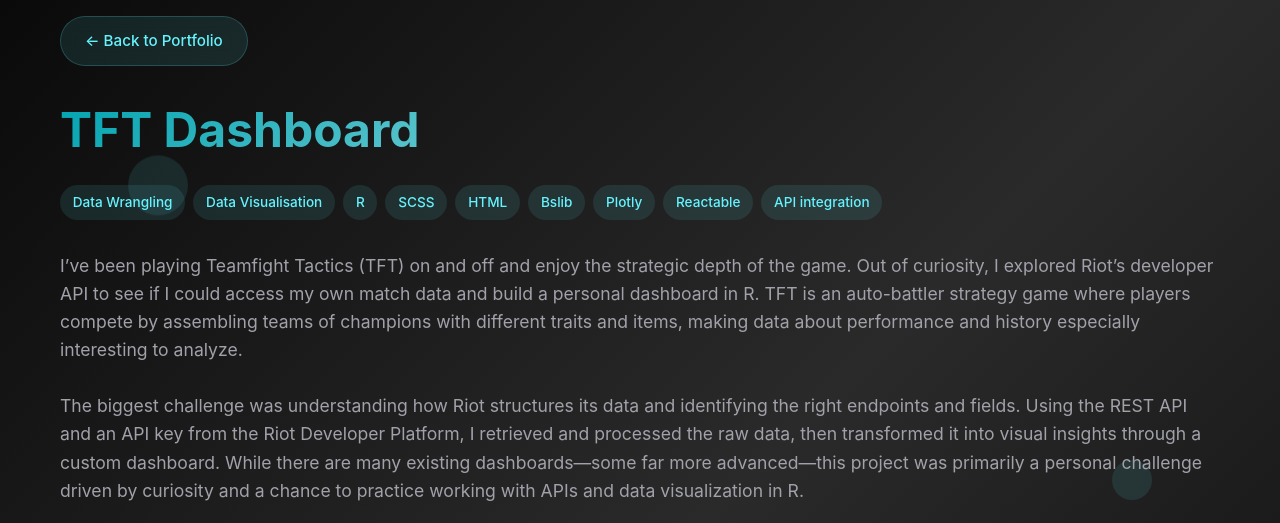
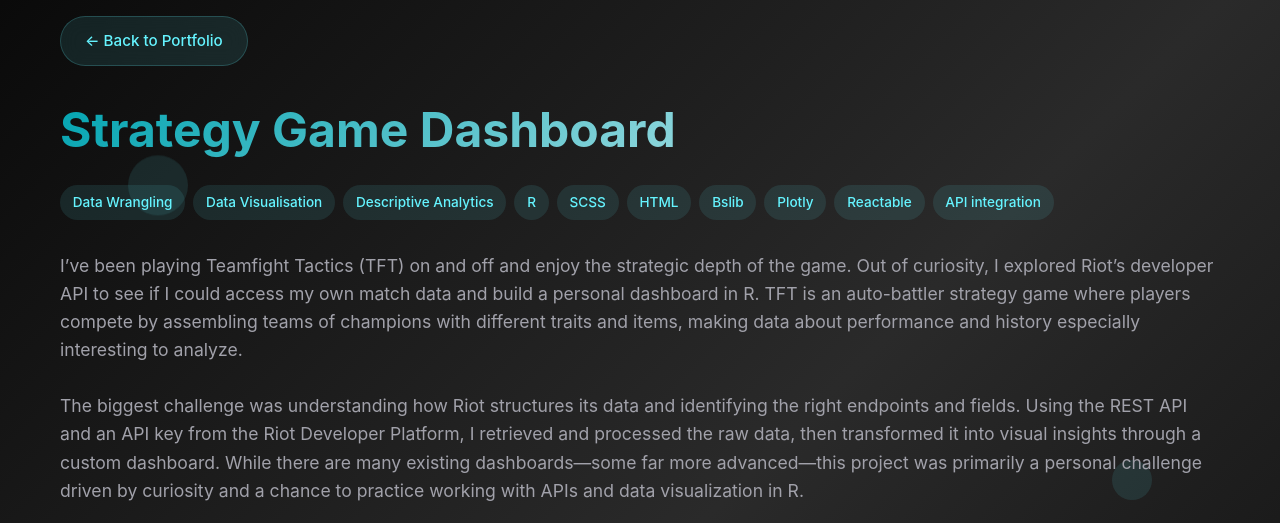
Before and after one commit to Vic-Ler/portfolio, a plain HTML site: page project_02.html in a window 1280 px wide. Shown: the top 523 px of the page. Drawn offline with Linux system fonts and the light colour scheme.

Commit message:
udated tft titles

```diff
--- a/project_02.html
+++ b/project_02.html
@@ -3,7 +3,7 @@
 <head>
   <meta charset="UTF-8">
   <meta name="viewport" content="width=device-width, initial-scale=1.0">
-  <title>TFT Dashboard</title>
+  <title>Strategy Game Dashboard</title>
   <script src="scripts/projects.js" defer></script>
   <link rel="stylesheet" href="styles/project.css">
 </head>
@@ -24,10 +24,11 @@
     </div>
 
     <div class="container">
-        <h1 class="section-title">TFT Dashboard</h1>
+        <h1 class="section-title">Strategy Game Dashboard</h1>
         <div class="tech-stack">
             <span class="tech-tag">Data Wrangling</span>
             <span class="tech-tag">Data Visualisation</span>
+            <span class="tech-tag">Descriptive Analytics</span>
             <span class="tech-tag">R</span>
             <span class="tech-tag">SCSS</span>
             <span class="tech-tag">HTML</span>
```
Also changed, not shown: index.html (+1 -1 lines).
